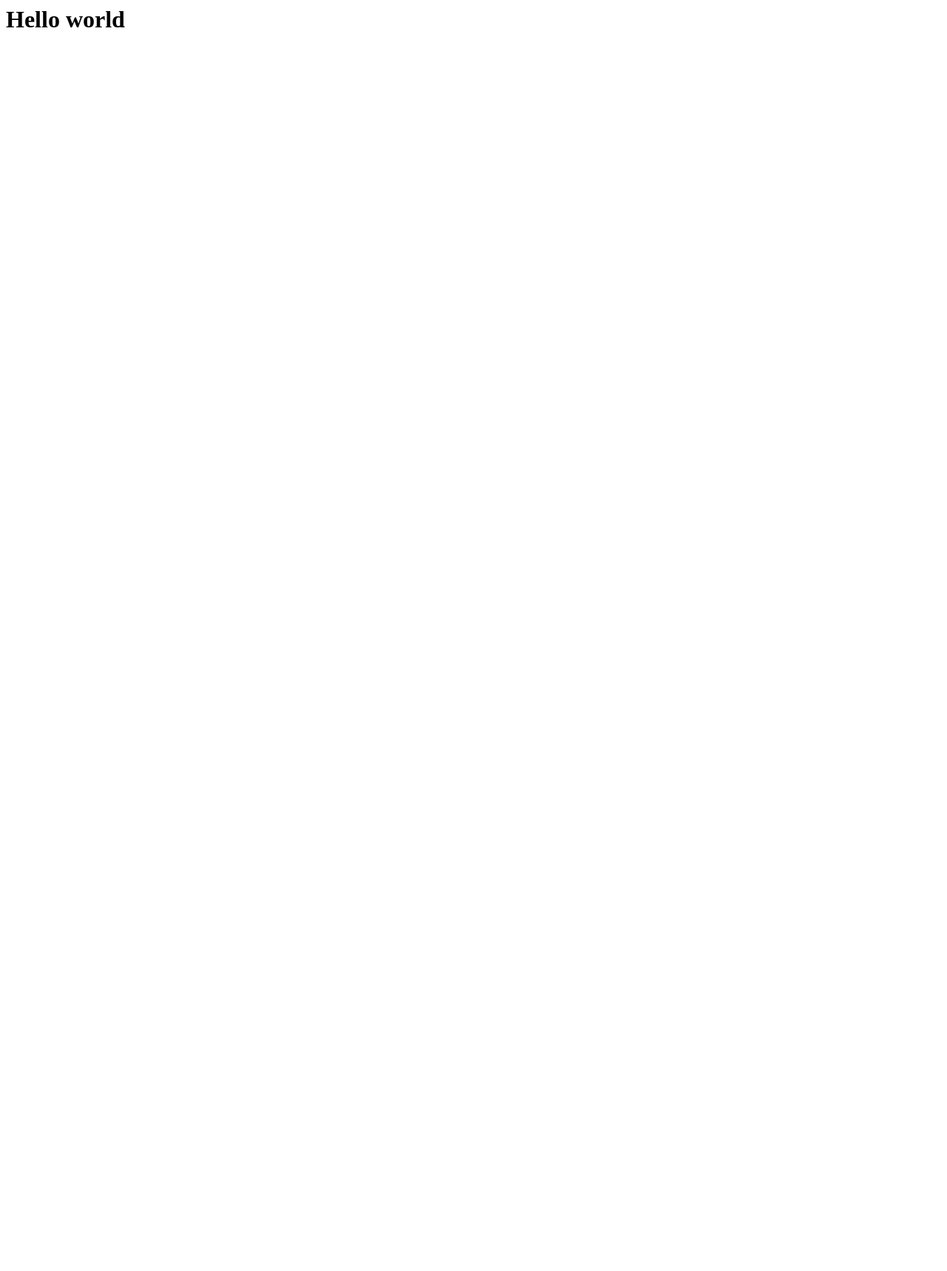
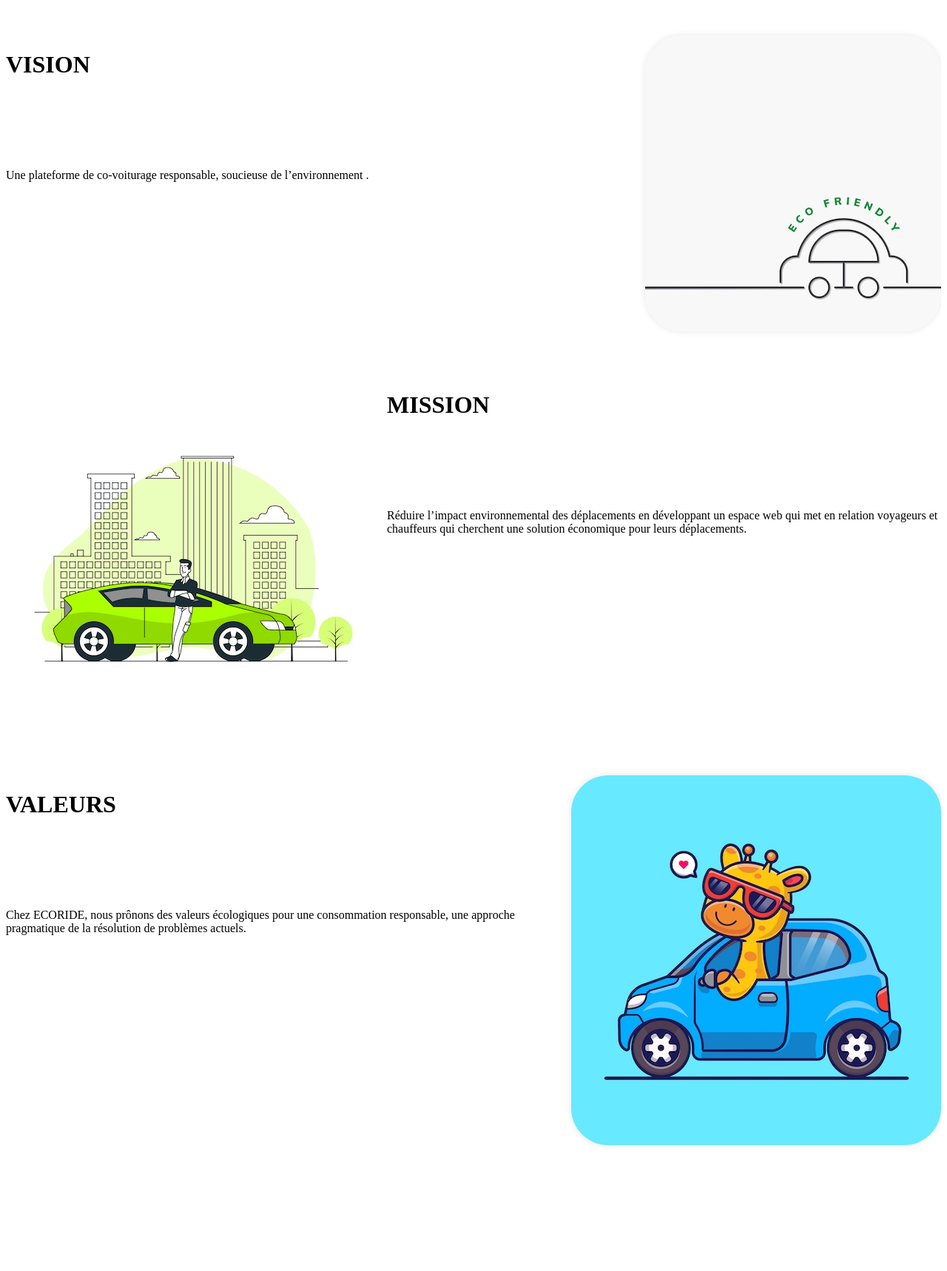
Before and after one commit to 92radar/ecoRide-DrissBenkirane, a PHP site: page /pages/home.html in a window 1280 px wide. Before the commit the page is almost empty. Shown: the whole page at 74% size. Before the commit the page ends 37 px from the top, so only its background shows below. Run offline with PHP 8.4, Linux system fonts and the light colour scheme.

Commit message:
Apparence de la page d'acceuil

```diff
--- a/index.html
+++ b/index.html
@@ -82,13 +82,13 @@
     <footer class="bg-custom-footer text-white text-center footer">
         <div class="row">
             <div class="col-12 col-lg-4">
-                <h3 class="text-white">Contact</h3>
+                <p class="text-white">Contact</p>
                 <p></p>
             </div>
             <div class="col-6 col-lg-4">
-                <p>Eco ride
+                <h3>Eco ride
 
-                </p>
+                </h3>
             </div>
             <div class="col-6 col-lg-4">
                 <p>test</p>
--- a/pages/home.html
+++ b/pages/home.html
@@ -1 +1,28 @@
-<h1>Hello world</h1>
+<link rel="stylesheet" href="styles/home.css">
+
+<div class="container">
+    <img src="../images/67319.jpg" alt="Description de l'image" class="right-image">
+    <h1>VISION</h1>
+    <p class="left-text">
+        Une plateforme de co-voiturage responsable, soucieuse de
+        l’environnement .
+    </p>
+</div>
+
+<div class="container">
+    <img src="../images/3657391.jpg" alt="Description de l'image" class="left-image">
+    <h1>MISSION</h1>
+    <p class="left-text">
+        Réduire l’impact environnemental des déplacements en développant un espace web qui met en relation voyageurs et
+        chauffeurs qui cherchent une solution économique pour leurs déplacements.
+    </p>
+</div>
+
+<div class="container container-bottom">
+    <img src="../images/7500_8_2_04.jpg" alt="Description de l'image" class="right-image">
+    <h1>VALEURS</h1>
+    <p class="left-text">
+        Chez ECORIDE, nous prônons des valeurs écologiques pour une consommation responsable, une approche pragmatique
+        de la résolution de problèmes actuels.
+    </p>
+</div>
--- a/styles/footer.css
+++ b/styles/footer.css
@@ -10,11 +10,14 @@ footer.footer {
     width: 100%;
 
 
+
+
 }
 
 .bg-custom-footer {
     background-color: #072d44;
 
 
+
     /* Remplacez par votre couleur */
 }
--- /dev/null
+++ b/styles/home.css
@@ -0,0 +1,41 @@
+.container {
+    overflow: auto;
+    padding-top: 40px;
+
+
+    /* Important pour que le conteneur englobe les éléments flottants */
+}
+
+.right-image {
+    float: right;
+    /* Faire flotter l'image à droite */
+    margin-left: 15px;
+    margin-bottom: 20px;
+    border-radius: 50px;
+    /* Coins arrondis */
+    box-shadow: 0 0 10px rgba(0, 0, 0, 0.1);
+    /* Ombre portée */
+
+
+}
+
+
+
+.left-image {
+    float: left;
+    margin-right: 15px;
+
+}
+
+p {
+    padding-top: 50px;
+}
+
+.container-bottom {
+    margin-bottom: 150px;
+}
+
+.left-text {
+
+    padding-top: 100px;
+}
```
Also changed, not shown: images/3657391.jpg (added), images/67319.jpg (added), images/7500_8_2_04.jpg (added).
